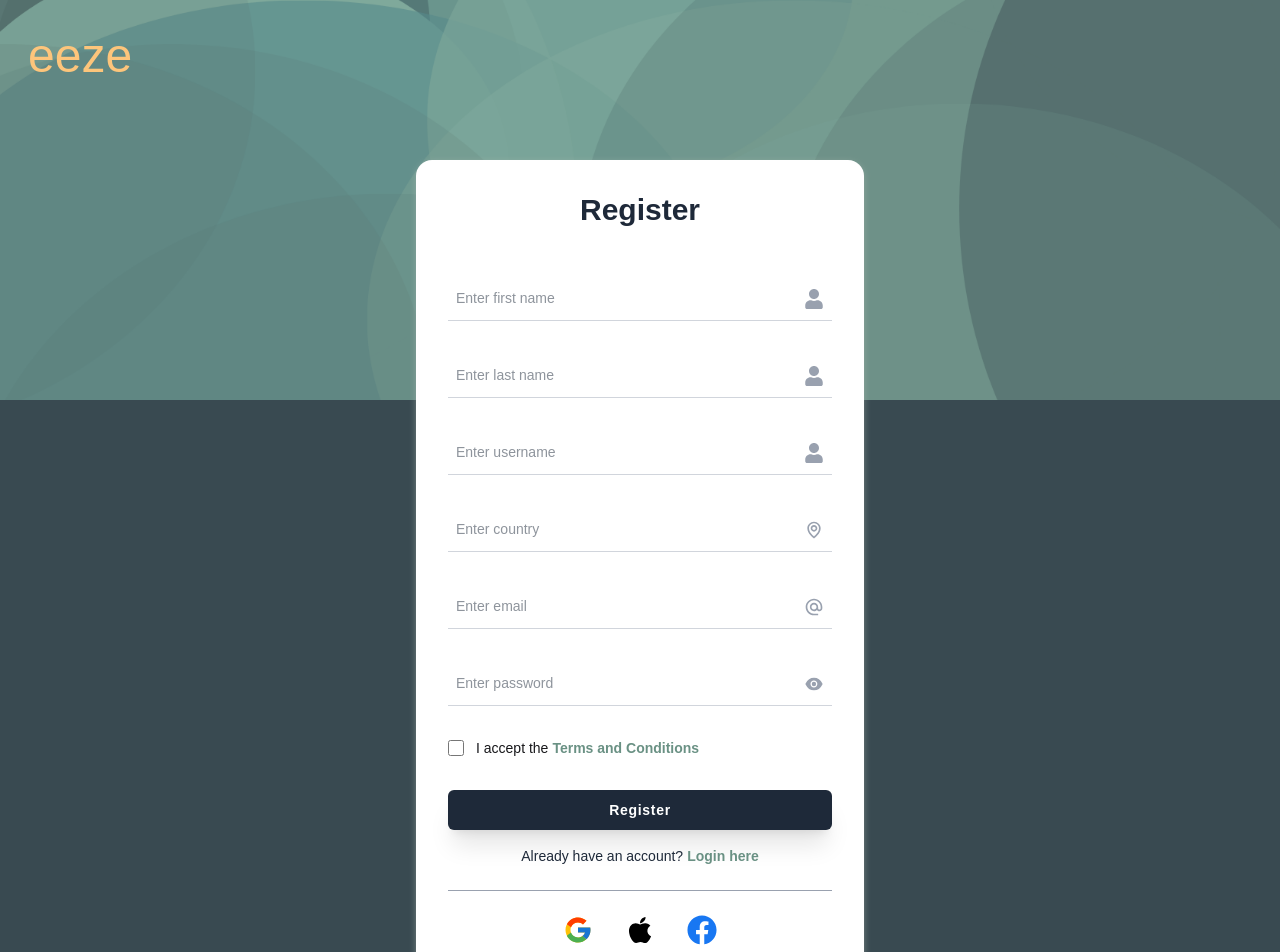
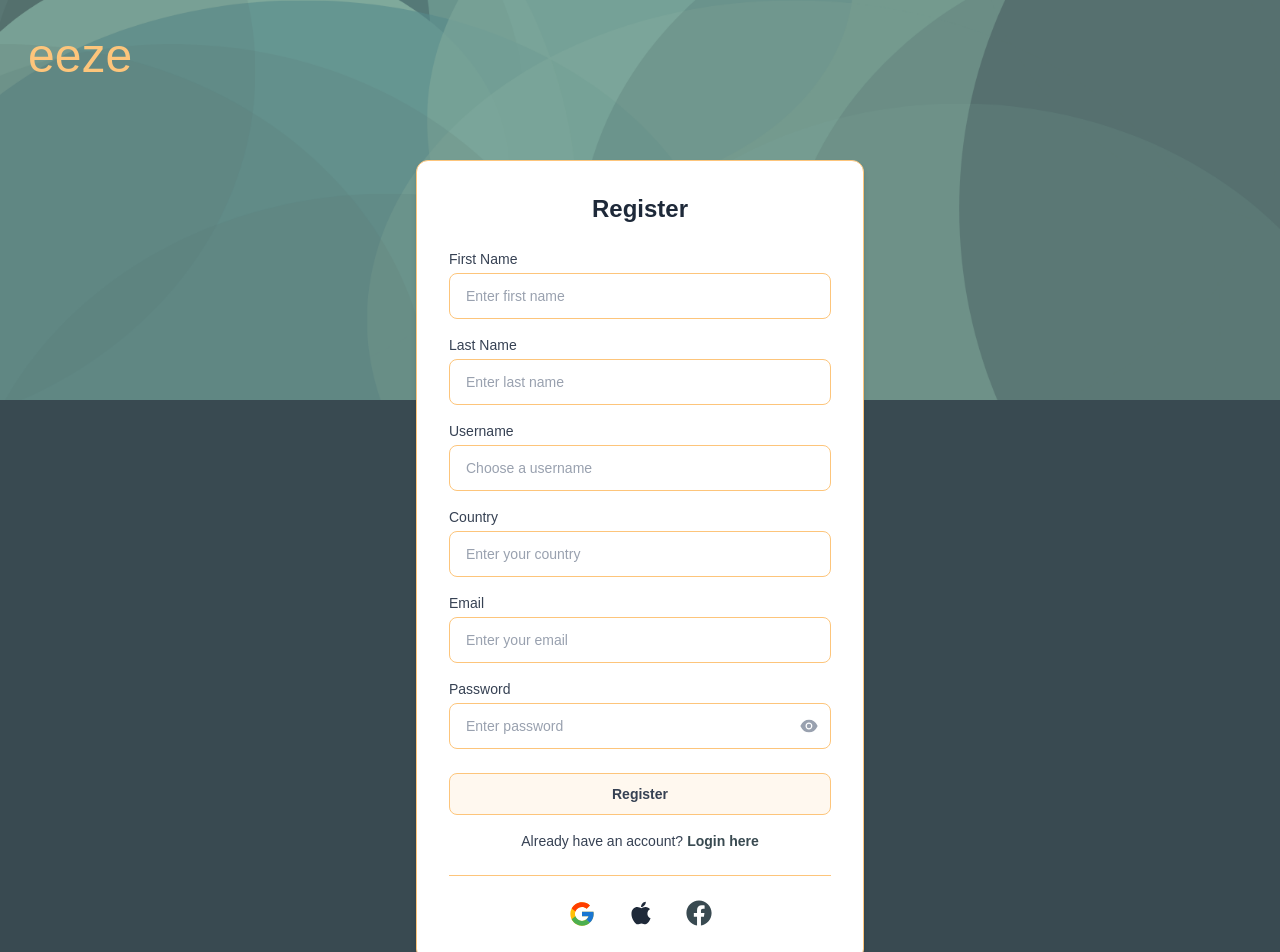
Before and after one commit to rudnaid/eeze, a React (Vite) app in the folder frontend/: page /register in a window 1280 px wide. Shown: the top 952 px of the page. Built offline with nearby package versions, Linux system fonts and the light colour scheme.

Commit message:
style(ui): harmonize Login and Register form to the overall design

```diff
--- a/frontend/src/Pages/Login.jsx
+++ b/frontend/src/Pages/Login.jsx
@@ -1,27 +1,24 @@
-import {useState} from "react";
-import {AiFillEye, AiFillEyeInvisible} from "react-icons/ai";
-import {FaApple, FaFacebook, FaUser} from "react-icons/fa";
-import {FcGoogle} from "react-icons/fc";
-import {Link, useNavigate} from "react-router-dom";
-import {useAuth} from "../Context/AuthContext.jsx";
-import {loginUser} from "../Services/apiService.js";
+import { useState } from "react";
+import { AiFillEye, AiFillEyeInvisible } from "react-icons/ai";
+import { FaApple, FaFacebook, FaUser } from "react-icons/fa";
+import { FcGoogle } from "react-icons/fc";
+import { Link, useNavigate } from "react-router-dom";
+import { useAuth } from "../Context/AuthContext.jsx";
+import { loginUser } from "../Services/apiService.js";
 
 const Login = () => {
 	const navigate = useNavigate();
-	const {login} = useAuth();
+	const { login } = useAuth();
 	const [username, setUsername] = useState("");
 	const [password, setPassword] = useState("");
 	const [showPassword, setShowPassword] = useState(false);
 
-	const togglePasswordVisibility = () => {
-		setShowPassword(!showPassword);
-	};
+	const togglePasswordVisibility = () => setShowPassword(!showPassword);
 
 	const onSubmit = async (e) => {
 		e.preventDefault();
-
 		try {
-			const user = await loginUser({username, password});
+			const user = await loginUser({ username, password });
 			login(user);
 			navigate("/home");
 		} catch (error) {
@@ -31,100 +28,88 @@ const Login = () => {
 	};
 
 	return (
-		<>
+		<div className="relative min-h-screen bg-[url(/green-circles.png)] bg-no-repeat bg-cover bg-center flex items-center justify-center font-[sans-serif]">
+			<Link to="/" className="absolute top-0 left-0 p-7 text-5xl text-[#fdc57b]">eeze</Link>
+
+			<div className="bg-[#fbf2d5] w-full max-w-md mx-4 relative shadow-xl rounded-xl">
+				<form onSubmit={onSubmit} className="bg-white w-full p-6 sm:p-8 rounded-xl border border-[#fdc57b]">
+					<h3 className="text-center text-2xl font-bold text-gray-800 mb-6">Sign in</h3>
+
+					{/* Username */}
+					<div className="mb-4">
+						<label htmlFor="username" className="block text-sm font-medium text-gray-700 mb-1">Username</label>
 						<div className="relative">
-				<div className="flex justify-center items-center font-[sans-serif] h-full min-h-screen p-4 bg-[url(/green-circles.png)] bg-no-repeat bg-cover bg-center">
-					<Link to="/">
-						<h1 className="absolute top-0 left-0 p-7 text-5xl text-[#fdc57b]">eeze</h1>
-					</Link>
-					<div className="max-w-md w-full mx-auto">
-						<form className="bg-white bg-opacity-70 shadow-2xl rounded-lg p-6" onSubmit={onSubmit}>
-							<div className="mb-12">
-								<h3 className="text-gray-800 text-center text-3xl font-bold">
-									Sign in
-								</h3>
-							</div>
-							{/* Username Input */}
-							<div>
-								<div className="relative flex items-center">
 							<input
+								id="username"
 								name="username"
 								type="text"
-										required
 								value={username}
 								onChange={(e) => setUsername(e.target.value)}
-										className="bg-transparent w-full text-sm text-gray-800 border-b border-gray-400 focus:border-gray-800 pl-2 pr-8 py-3 outline-none placeholder:text-gray-800"
+								required
+								className="w-full bg-white text-sm text-gray-800 border border-[#fdc57b] rounded-lg px-4 py-3 pr-10 outline-none focus:ring-2 focus:ring-[#fdc57b] placeholder:text-gray-400"
 								placeholder="Enter username"
 							/>
-									<FaUser className="w-5 h-5 text-gray-400 absolute right-2" />
+							<FaUser className="absolute right-3 top-1/2 transform -translate-y-1/2 text-gray-400" />
 						</div>
 					</div>
-							{/* Password Input with Toggle */}
-							<div className="mt-6">
-								<div className="relative flex items-center">
+
+					{/* Password */}
+					<div className="mb-4">
+						<label htmlFor="password" className="block text-sm font-medium text-gray-700 mb-1">Password</label>
+						<div className="relative">
 							<input
+								id="password"
 								name="password"
 								type={showPassword ? "text" : "password"}
-										required
 								value={password}
 								onChange={(e) => setPassword(e.target.value)}
-										className="bg-transparent w-full text-sm text-gray-800 border-b border-gray-400 focus:border-gray-800 pl-2 pr-8 py-3 outline-none placeholder:text-gray-800"
+								required
+								className="w-full bg-white text-sm text-gray-800 border border-[#fdc57b] rounded-lg px-4 py-3 pr-10 outline-none focus:ring-2 focus:ring-[#fdc57b] placeholder:text-gray-400"
 								placeholder="Enter password"
 							/>
-									{/* Eye Icon - Click to Toggle */}
-									<button type="button" onClick={togglePasswordVisibility} className="absolute right-2">
-										{showPassword ? (
-											<AiFillEyeInvisible className="w-5 h-5 text-gray-400 cursor-pointer" />
-										) : (
-											<AiFillEye className="w-5 h-5 text-gray-400 cursor-pointer" />
-										)}
+							<button type="button" onClick={togglePasswordVisibility} className="absolute right-3 top-1/2 transform -translate-y-1/2 text-gray-400">
+								{showPassword ? <AiFillEyeInvisible className="w-5 h-5" /> : <AiFillEye className="w-5 h-5" />}
 							</button>
 						</div>
 					</div>
-							{/* Remember Me & Forgot Password */}
-							<div className="flex flex-wrap items-center justify-between gap-4 mt-6">
-								<div className="flex items-center">
-									<input id="remember-me" name="remember-me" type="checkbox" className="h-4 w-4 shrink-0 border-gray-300 rounded" />
-									<label htmlFor="remember-me" className="ml-3 block text-sm text-gray-800">
+
+					{/* Remember + Forgot */}
+					<div className="flex items-center justify-between mb-6">
+						<label className="flex items-center text-sm text-gray-700">
+							<input type="checkbox" className="mr-2 border-gray-300 rounded" />
 							Remember me
 						</label>
-								</div>
-								<div>
-									<Link to="/forgot-password" className="text-gray-800 text-sm font-semibold hover:underline">
+						<Link to="/forgot-password" className="text-sm font-medium text-gray-600 hover:underline">
 							Forgot Password?
 						</Link>
 					</div>
-							</div>
+
 					{/* Submit Button */}
-							<div className="mt-12">
-								<button type="submit" className="cursor-pointer w-full py-2.5 px-4 text-sm font-semibold tracking-wider rounded text-white bg-gray-800 hover:bg-gray-500 focus:outline-none">
+					<div className="flex flex-col gap-3">
+						<button
+							type="submit"
+							className="w-full py-2.5 px-4 text-sm font-semibold rounded-lg text-gray-700 bg-[#fff8ef] border border-[#fdc57b] hover:bg-[#fff0da] transition"
+						>
 							Sign in
 						</button>
-								<p className="text-gray-800 text-sm text-center mt-6">
-									Don't have an account?
-									<Link to="/register" className="text-[#394a51] font-semibold hover:underline ml-1 whitespace-nowrap">
+						<Link
+							to="/register"
+							className="w-full text-center py-2.5 px-4 text-sm font-semibold rounded-lg text-gray-600 bg-white border border-[#fdc57b] hover:bg-[#fff0da] transition"
+						>
 							Register here
 						</Link>
-								</p>
 					</div>
-							{/* Social Login Buttons */}
-							<hr className="my-6 border-gray-400" />
-							<div className="space-x-8 flex justify-center">
-								<button type="button" className="border-none outline-none">
-									<FcGoogle size={30} />
-								</button>
-								<button type="button" className="border-none outline-none">
-									<FaApple size={30} className="text-black" />
-								</button>
-								<button type="button" className="border-none outline-none">
-									<FaFacebook size={30} className="text-[#1877F2]" />
-								</button>
+
+					{/* Social Icons */}
+					<hr className="my-6 border-[#fdc57b]" />
+					<div className="flex justify-center space-x-6">
+						<FcGoogle size={28} />
+						<FaApple size={28} className="text-black" />
+						<FaFacebook size={28} className="text-[#1877F2]" />
 					</div>
 				</form>
 			</div>
 		</div>
-			</div>
-		</>
 	);
 };
 
--- a/frontend/src/Pages/Register.jsx
+++ b/frontend/src/Pages/Register.jsx
@@ -1,7 +1,7 @@
 import { FaFacebook } from 'react-icons/fa';
 import { FaApple } from 'react-icons/fa';
 import { FcGoogle } from 'react-icons/fc';
-import { AiFillEye } from 'react-icons/ai';
+import {AiFillEye, AiFillEyeInvisible} from 'react-icons/ai';
 import { BiMap } from 'react-icons/bi';
 import { MdAlternateEmail } from 'react-icons/md';
 import { useState } from 'react';
@@ -42,168 +42,127 @@ const Register = () => {
 				</div>
 
 				<div className="max-w-md w-full mx-auto relative -mt-60 m-4">
-					<form
-						className="bg-white max-w-xl w-full mx-auto shadow-[0_2px_10px_-3px_rgba(182,191,184,0.99)] p-6 sm:p-8 rounded-2xl"
-						onSubmit={handleRegister}
-					>
-						<div className="mb-12">
-							<h3 className="text-gray-800 text-3xl font-bold text-center">
-								Register
-							</h3>
+					<form onSubmit={handleRegister} className="bg-white bg-opacity-90 w-full p-6 sm:p-8 rounded-xl border border-[#fdc57b] shadow-md">
+						<h3 className="text-center text-2xl font-bold text-gray-800 mb-6">Register</h3>
+
+						{/* First Name */}
+						<div className="mb-4">
+							<label htmlFor="firstname" className="block text-sm font-medium text-gray-700 mb-1">First Name</label>
+							<input
+								id="firstname"
+								name="firstname"
+								type="text"
+								value={firstName}
+								onChange={(e) => setFirstName(e.target.value)}
+								required
+								className="w-full bg-white text-sm text-gray-800 border border-[#fdc57b] rounded-lg px-4 py-3 outline-none focus:ring-2 focus:ring-[#fdc57b] placeholder:text-gray-400"
+								placeholder="Enter first name"
+							/>
 						</div>
 
-						<div>
-							<label className="text-gray-800 text-xs block mb-2"></label>
-							<div className="relative flex items-center">
+						{/* Last Name */}
+						<div className="mb-4">
+							<label htmlFor="lastname" className="block text-sm font-medium text-gray-700 mb-1">Last Name</label>
 							<input
-									name="firstname"
+								id="lastname"
+								name="lastname"
 								type="text"
+								value={lastName}
+								onChange={(e) => setLastName(e.target.value)}
 								required
-									value={firstName}
-									onChange={(e) => setFirstName(e.target.value)}
-									className="w-full bg-transparent text-sm text-gray-800 border-b border-gray-300 focus:border-gray-500 pl-2 pr-8 py-3 outline-none"
-									placeholder="Enter first name"
+								className="w-full bg-white text-sm text-gray-800 border border-[#fdc57b] rounded-lg px-4 py-3 outline-none focus:ring-2 focus:ring-[#fdc57b] placeholder:text-gray-400"
+								placeholder="Enter last name"
 							/>
-								<FaUser className="w-5 h-5 text-gray-400 absolute right-2" />
-							</div>
 						</div>
 
-						<div className="mt-8">
-							<label className="text-gray-800 text-xs block mb-2"></label>
-							<div className="relative flex items-center">
+						{/* Username */}
+						<div className="mb-4">
+							<label htmlFor="username" className="block text-sm font-medium text-gray-700 mb-1">Username</label>
 							<input
-									name="lastname"
+								id="username"
+								name="username"
 								type="text"
+								value={username}
+								onChange={(e) => setUsername(e.target.value)}
 								required
-									value={lastName}
-									onChange={(e) => setLastName(e.target.value)}
-									className="w-full bg-transparent text-sm text-gray-800 border-b border-gray-300 focus:border-gray-500 pl-2 pr-8 py-3 outline-none"
-									placeholder="Enter last name"
+								className="w-full bg-white text-sm text-gray-800 border border-[#fdc57b] rounded-lg px-4 py-3 outline-none focus:ring-2 focus:ring-[#fdc57b] placeholder:text-gray-400"
+								placeholder="Choose a username"
 							/>
-								<FaUser className="w-5 h-5 text-gray-400 absolute right-2" />
-							</div>
 						</div>
 
-						<div className="mt-8">
-							<label className="text-gray-800 text-xs block mb-2"></label>
-							<div className="relative flex items-center">
+						{/* Country */}
+						<div className="mb-4">
+							<label htmlFor="country" className="block text-sm font-medium text-gray-700 mb-1">Country</label>
 							<input
-									name="username"
+								id="country"
+								name="country"
 								type="text"
+								value={country}
+								onChange={(e) => setCountry(e.target.value)}
 								required
-									value={username}
-									onChange={(e) => setUsername(e.target.value)}
-									className="w-full bg-transparent text-sm text-gray-800 border-b border-gray-300 focus:border-gray-500 pl-2 pr-8 py-3 outline-none"
-									placeholder="Enter username"
+								className="w-full bg-white text-sm text-gray-800 border border-[#fdc57b] rounded-lg px-4 py-3 outline-none focus:ring-2 focus:ring-[#fdc57b] placeholder:text-gray-400"
+								placeholder="Enter your country"
 							/>
-								<FaUser className="w-5 h-5 text-gray-400 absolute right-2" />
-							</div>
 						</div>
 
-						<div className="mt-8">
-							<label className="text-gray-800 text-xs block mb-2"></label>
-							<div className="relative flex items-center">
+						{/* Email */}
+						<div className="mb-4">
+							<label htmlFor="email" className="block text-sm font-medium text-gray-700 mb-1">Email</label>
 							<input
-									name="country"
-									type="text"
+								id="email"
+								name="email"
+								type="email"
+								value={email}
+								onChange={(e) => setEmail(e.target.value)}
 								required
-									value={country}
-									onChange={(e) => setCountry(e.target.value)}
-									className="w-full bg-transparent text-sm text-gray-800 border-b border-gray-300 focus:border-gray-500 pl-2 pr-8 py-3 outline-none"
-									placeholder="Enter country"
+								className="w-full bg-white text-sm text-gray-800 border border-[#fdc57b] rounded-lg px-4 py-3 outline-none focus:ring-2 focus:ring-[#fdc57b] placeholder:text-gray-400"
+								placeholder="Enter your email"
 							/>
-								<BiMap className="w-5 h-5 text-gray-400 absolute right-2" />
-							</div>
 						</div>
 
-						<div className="mt-8">
-							<label className="text-gray-800 text-xs block mb-2"></label>
-							<div className="relative flex items-center">
+						{/* Password */}
+						<div className="mb-4">
+							<label htmlFor="password" className="block text-sm font-medium text-gray-700 mb-1">Password</label>
+							<div className="relative">
 								<input
-									name="email"
-									type="text"
-									required
-									value={email}
-									onChange={(e) => setEmail(e.target.value)}
-									className="w-full bg-transparent text-sm text-gray-800 border-b border-gray-300 focus:border-gray-500 pl-2 pr-8 py-3 outline-none"
-									placeholder="Enter email"
-								/>
-								<MdAlternateEmail className="w-5 h-5 text-gray-400 absolute right-2" />
-							</div>
-						</div>
-
-						<div className="mt-8">
-							<label className="text-gray-800 text-xs block mb-2"></label>
-							<div className="relative flex items-center">
-								<input
+									id="password"
 									name="password"
 									type={showPassword ? 'text' : 'password'}
-									required
 									value={password}
 									onChange={(e) => setPassword(e.target.value)}
-									className="w-full bg-transparent text-sm text-gray-800 border-b border-gray-300 focus:border-gray-500 pl-2 pr-8 py-3 outline-none"
+									required
+									className="w-full bg-white text-sm text-gray-800 border border-[#fdc57b] rounded-lg px-4 py-3 pr-10 outline-none focus:ring-2 focus:ring-[#fdc57b] placeholder:text-gray-400"
 									placeholder="Enter password"
 								/>
 								<button
 									type="button"
 									onClick={togglePasswordVisibility}
-									className="absolute right-2"
+									className="absolute right-3 top-1/2 transform -translate-y-1/2 text-gray-400"
 								>
-									{showPassword ? (
-										<AiFillEye className="w-5 h-5 text-gray-400 cursor-pointer" />
-									) : (
-										<AiFillEye className="w-5 h-5 text-gray-400 cursor-pointer" />
-									)}
-								</button>{' '}
+									{showPassword ? <AiFillEyeInvisible className="w-5 h-5" /> : <AiFillEye className="w-5 h-5" />}
+								</button>
 							</div>
 						</div>
 
-						<div className="flex items-center mt-8">
-							<input
-								id="remember-me"
-								name="remember-me"
-								type="checkbox"
-								className="h-4 w-4 shrink-0 rounded"
-							/>
-							<label htmlFor="remember-me" className="ml-3 block text-sm">
-								I accept the
-								<Link
-									to="/terms-and-conditions" // TODO: oldalt megcsinalni!!!!!!!!!!!!!!!!!!!!
-									className="text-[#6a9184] font-semibold hover:underline ml-1"
-								>
-									Terms and Conditions
-								</Link>
-							</label>
-						</div>
-
-						<div className="mt-8">
+						{/* Submit button */}
+						<div className="mt-6">
 							<button
 								type="submit"
-								className="w-full shadow-xl py-2.5 px-4 text-sm font-semibold tracking-wider rounded-md text-white bg-gray-800 hover:bg-gray-500 focus:outline-none transition-all"
+								className="w-full py-2.5 px-4 text-sm font-semibold rounded-lg text-gray-700 bg-[#fff8ef] border border-[#fdc57b] hover:bg-[#fff0da] transition"
 							>
 								Register
 							</button>
-							<p className="text-gray-800 text-sm mt-4 text-center">
+							<p className="text-sm text-gray-700 text-center mt-4">
 								Already have an account?
-								<Link
-									to="/login"
-									className="text-[#6a9184] font-semibold hover:underline ml-1"
-								>
-									Login here
-								</Link>
+								<Link to="/login" className="text-[#394a51] font-semibold hover:underline ml-1">Login here</Link>
 							</p>
 						</div>
-						<hr className="my-6 border-gray-400" />
+						{/* Social icons */}
+						<hr className="my-6 border-[#fdc57b]" />
 						<div className="space-x-8 flex justify-center">
-							<button type="button" className="border-none outline-none">
-								<FcGoogle size={30} />
-							</button>
-							<button type="button" className="border-none outline-none">
-								<FaApple size={30} className="text-black" />
-							</button>
-							<button type="button" className="border-none outline-none">
-								<FaFacebook size={30} className="text-[#1877F2]" />
-							</button>
+							<FcGoogle size={28} className="hover:opacity-70 transition" />
+							<FaApple size={26} className="text-gray-800 hover:opacity-70 transition" />
+							<FaFacebook size={26} className="text-[#394a51] hover:opacity-70 transition" />
 						</div>
 					</form>
 				</div>
```
Lines whose indentation alone changed are shown as unchanged.
